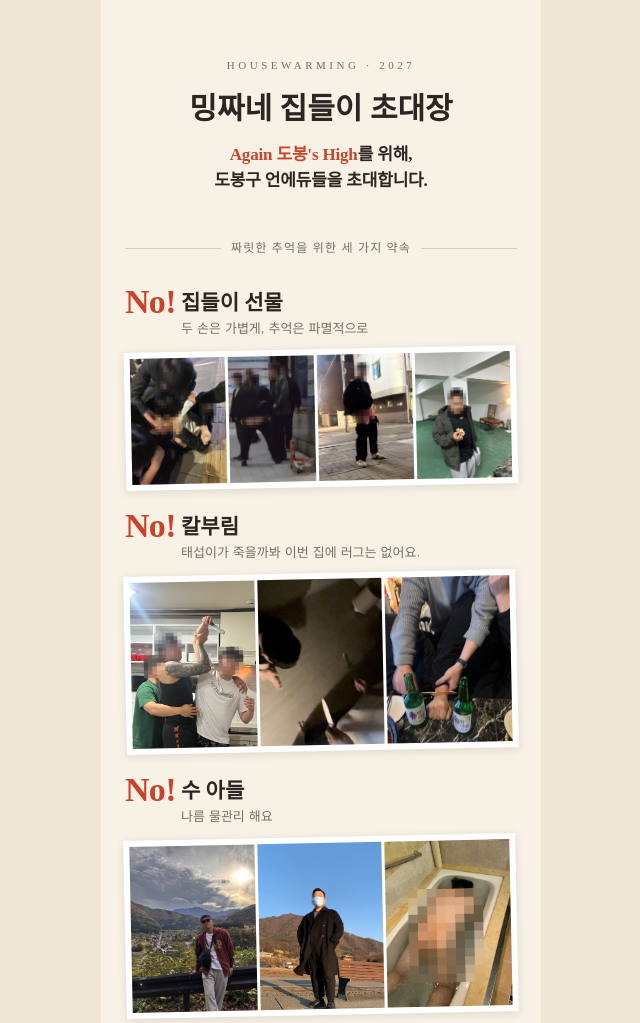
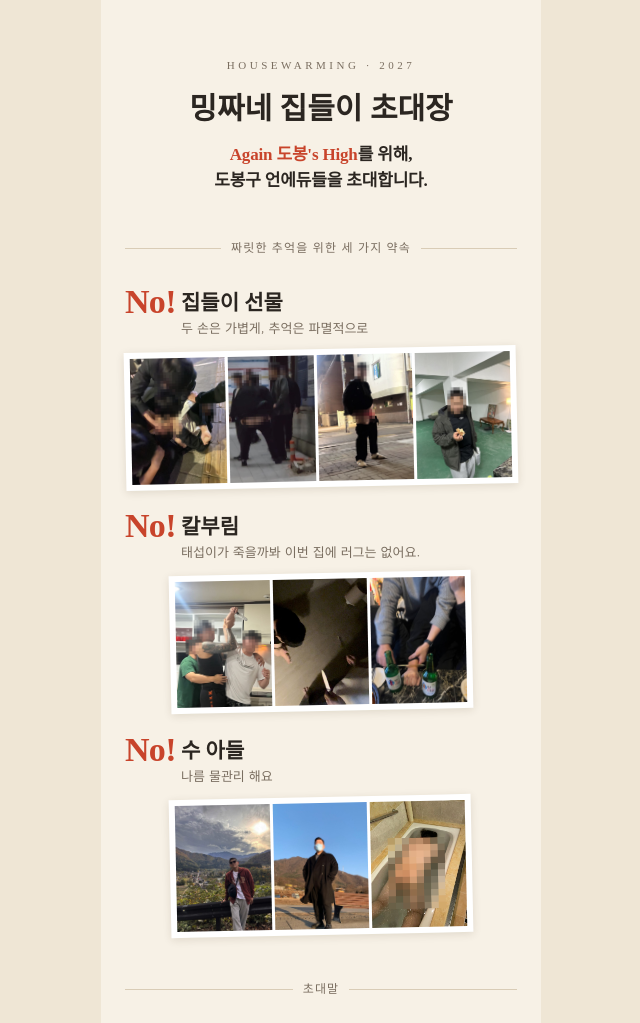
Before and after one commit to DooMoolHead/First-my-Home, a plain HTML site: page invite/a.html in a window 1280 px wide. Shown: the top 1023 px of the page, without its empty margins (319-959 px from the left). Drawn offline with Linux system fonts and the light colour scheme; a web font is replaced by a local one.

Commit message:
All photo rows share the first row's height
Co-Authored-By: Claude Opus 5.5 <noreply@anthropic.com>
Claude-Session: https://claude.ai/code/session_01DzjZXFq9R7kmhVuMJWxoV7

```diff
--- a/invite/a.html
+++ b/invite/a.html
@@ -219,6 +219,20 @@ const m = RSVP.maps(); $('kakaoMap').href = m.kakao; $('naverMap').href = m.nave
 $('copyAddr').onclick = () => RSVP.copy(RSVP.address()).then(() => toast('주소를 복사했어요'));
 $('copyLink').onclick = () => RSVP.copy(location.href).then(() => toast('링크를 복사했어요'));
 RSVPUI.mount({ form: $('form'), results: $('results'), labels: { submit: '등록' } });
+/* 사진 줄 높이를 첫 줄(집들이 선물)과 똑같이 맞추고, 흰 틀은 사진 폭에 맞춤 */
+function syncPhotoRows() {
+  const groups = [...document.querySelectorAll('.nos .mem')];
+  if (groups.length < 2) return;
+  groups.slice(1).forEach(g => { g.style.width = ''; g.querySelectorAll('img').forEach(i => { i.style.flex = ''; i.style.height = ''; i.style.width = ''; }); });
+  const h = groups[0].querySelector('img').offsetHeight;
+  if (!h) return;
+  groups.slice(1).forEach(g => {
+    g.style.width = 'fit-content'; g.style.marginLeft = 'auto'; g.style.marginRight = 'auto';
+    g.querySelectorAll('img').forEach(i => { const r = parseFloat(i.style.getPropertyValue('--r')) || .75; i.style.flex = 'none'; i.style.height = h + 'px'; i.style.width = (h * r) + 'px'; });
+  });
+}
+syncPhotoRows();
+addEventListener('resize', syncPhotoRows);
 </script>
 </body>
 </html>
```
